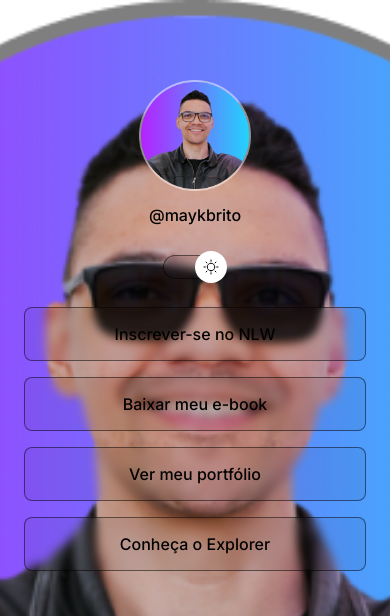
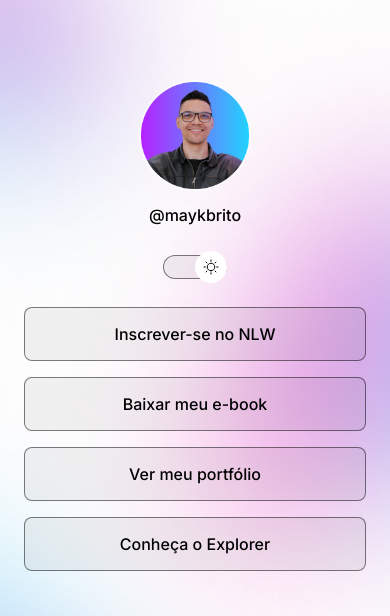
Before and after one commit to loydesousa/projeto-git2, a plain HTML site: page index.html in a window 390 px wide. Shown: the top 616 px of the page. Drawn offline with nearby package versions, Linux system fonts and the light colour scheme.

Commit message:
background changes

```diff
--- a/style.css
+++ b/style.css
@@ -16,7 +16,7 @@
 
   .light {
     --text-color: black;
-    --bg-url: url(./assests/avatar-light.png);
+    --bg-url: url(./assests/bg-mobile-light.jpg);
     --stroke-color: rgba(0, 0, 0, 0.5);
     --surface-color: rgba(0, 0, 0, 0.05);
     --surface-color-hover: rgba(0, 0, 0, 0.02);
```
